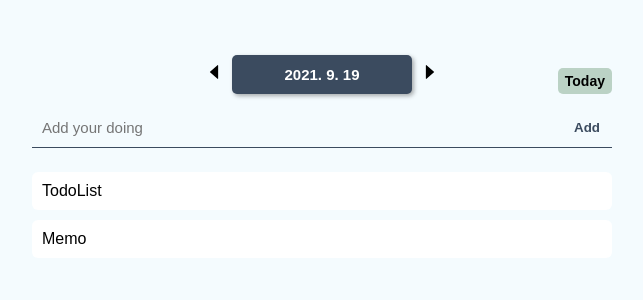
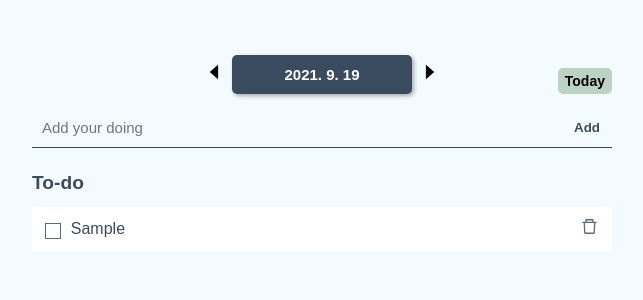
Before and after one commit to yunojang/daily-diary, a React (Create React App) app: page / in a window 1280 px wide. Both pictures are taken after typing "Sample" into the empty fields and a click on the button "Add". Shown: the top 300 px of the page, without its empty margins (318-961 px from the left). Built offline with nearby package versions, Linux system fonts and the light colour scheme; a web font is replaced by a local one.

Commit message:
style: item style

```diff
--- a/src/Components/Diary/TodoCreateForm.js
+++ b/src/Components/Diary/TodoCreateForm.js
@@ -8,6 +8,10 @@ function TodoCreateForm({ pushTodo }) {
 
   const onSubmit = (e) => {
     e.preventDefault();
+
+    if (inputText.length < 1) {
+      return;
+    }
 
     setInputText("");
     pushTodo(inputText);
--- /dev/null
+++ b/src/Components/Diary/TodoItem.js
@@ -0,0 +1,61 @@
+import React from "react";
+import styled from "styled-components";
+import { AiOutlineDelete, AiOutlineCheck } from "react-icons/ai";
+
+import color from "constant/color";
+
+function TodoItem({ todo: { id, content, checked } }) {
+  return (
+    <Todo>
+      <Left>
+        <CheckButton>{checked && <AiOutlineCheck />}</CheckButton>
+        <Content>{content}</Content>
+      </Left>
+
+      <DelButton>
+        <AiOutlineDelete />
+      </DelButton>
+    </Todo>
+  );
+}
+
+export default TodoItem;
+
+const Todo = styled.li`
+  background: #fff;
+  height: 2.7em;
+  padding: 0 0.8em;
+  display: flex;
+  justify-content: space-between;
+  align-items: center;
+`;
+
+const Content = styled.span`
+  color: ${color.main};
+`;
+
+const Left = styled.div`
+  display: flex;
+  align-items: center;
+  gap: 10px;
+`;
+
+const CheckButton = styled.button`
+  position: relative;
+  top: 2px;
+  width: 1.2em;
+  height: 1.2em;
+  border: 1px solid ${color.light};
+
+  svg {
+    position: absolute;
+    transform: translate(-50%, -50%);
+    font-size: 20px;
+    color: ${color.light};
+  }
+`;
+
+const DelButton = styled.button`
+  font-size: 19px;
+  color: ${color.light};
+`;
--- /dev/null
+++ b/src/Components/Diary/TodoList.js
@@ -0,0 +1,43 @@
+import React from "react";
+import styled from "styled-components";
+
+import Title from "Components/Title";
+import TodoItem from "./TodoItem";
+import color from "constant/color";
+
+function TodoList({ todos }) {
+  return (
+    <Container>
+      <Title size={1.2}>To-do</Title>
+
+      <List>
+        {todos.map((todo) => (
+          <TodoItem key={todo.id} todo={todo} />
+        ))}
+
+        {todos.length < 1 && <Warn>Empty list</Warn>}
+      </List>
+    </Container>
+  );
+}
+
+export default TodoList;
+
+const Container = styled.div`
+  margin-bottom: 14px;
+`;
+
+const List = styled.ul`
+  li + li {
+    border-top: 1px solid ${color.bright};
+  }
+`;
+
+const Warn = styled.div`
+  display: flex;
+  justify-content: center;
+  font-weight: bold;
+  font-size: 1em;
+  margin: 32px;
+  color: ${color.main};
+`;
--- a/src/Components/Diary/index.js
+++ b/src/Components/Diary/index.js
@@ -2,8 +2,15 @@ import React from "react";
 import styled from "styled-components";
 
 import TodoCreateForm from "./TodoCreateForm";
+import TodoList from "./TodoList";
 
 function Diary({ diary, setDiary }) {
+  const calcId = (todos) => {
+    const maxIdReducer = (max, cur) => (cur.id > max ? cur.id : max);
+
+    return todos.reduce(maxIdReducer, -1) + 1;
+  };
+
   const setTodos = (setFunc) => {
     setDiary((prev) => {
       const newTodo = setFunc(prev.todos);
@@ -13,20 +20,26 @@ function Diary({ diary, setDiary }) {
   };
 
   const pushTodo = (newTodoText) => {
-    const newItem = {
-      id: 0,
-      checked: false,
-      content: newTodoText,
-    };
+    setTodos((prevTodos) => {
+      const newItem = {
+        id: calcId(prevTodos),
+        checked: false,
+        content: newTodoText,
+      };
 
-    setTodos((prevTodos) => [...prevTodos, newItem]);
+      return [...prevTodos, newItem];
+    });
   };
+
+  const checkTodo = (id) => {};
+
+  const delTodo = (id) => {};
 
   return (
     <Container>
       <TodoCreateForm pushTodo={pushTodo} />
-      <TempBox>TodoList</TempBox>
-      <TempBox>Memo</TempBox>
+      <TodoList todos={diary.todos}>TodoList</TodoList>
+      {/* <TempBox memo={diary.memo}>Memo</TempBox> */}
     </Container>
   );
 }
@@ -34,13 +47,3 @@ function Diary({ diary, setDiary }) {
 export default Diary;
 
 const Container = styled.div``;
-
-const TempBox = styled.div`
-  padding: 10px;
-  background: #fff;
-  border-radius: 6px;
-
-  & + & {
-    margin-top: 10px;
-  }
-`;
--- a/src/Components/Title.js
+++ b/src/Components/Title.js
@@ -2,10 +2,11 @@ import color from "constant/color";
 import styled from "styled-components";
 
 const Title = styled.h1`
-  font-size: ${(props) => props.size};
+  font-size: ${(props) => props.size + "em" || "16px"};
   font-weight: bold;
   color: ${color.main};
   user-select: none;
+  margin-bottom: 0.7em;
 `;
 
 export default Title;
--- a/src/constant/color.js
+++ b/src/constant/color.js
@@ -1,6 +1,8 @@
 const color = {
   main: "#3b4b5f",
+  light: "#5b6b7f",
   bright: "#bbd2c5",
+  warn: "#ff5555",
 };
 
 export default color;
```
